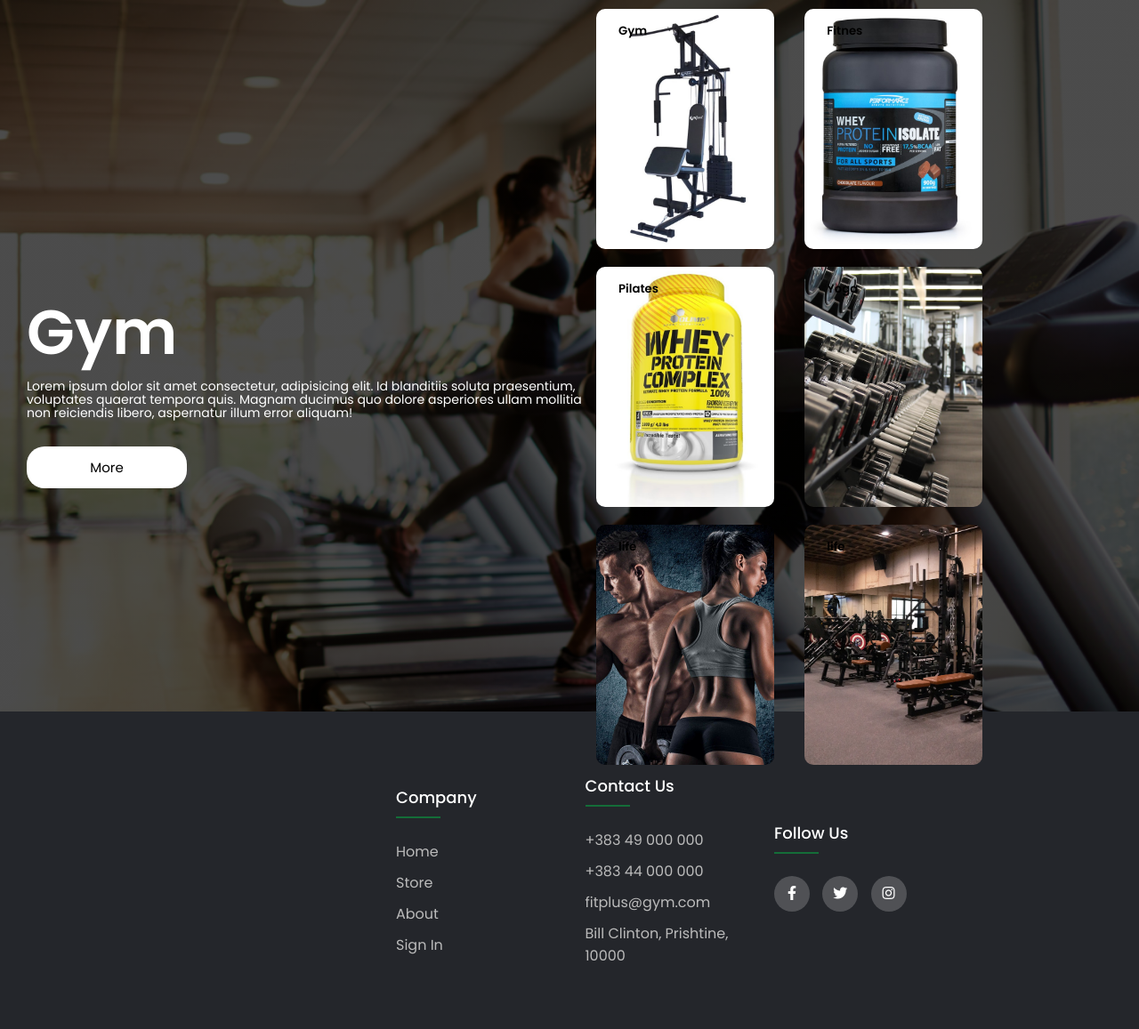
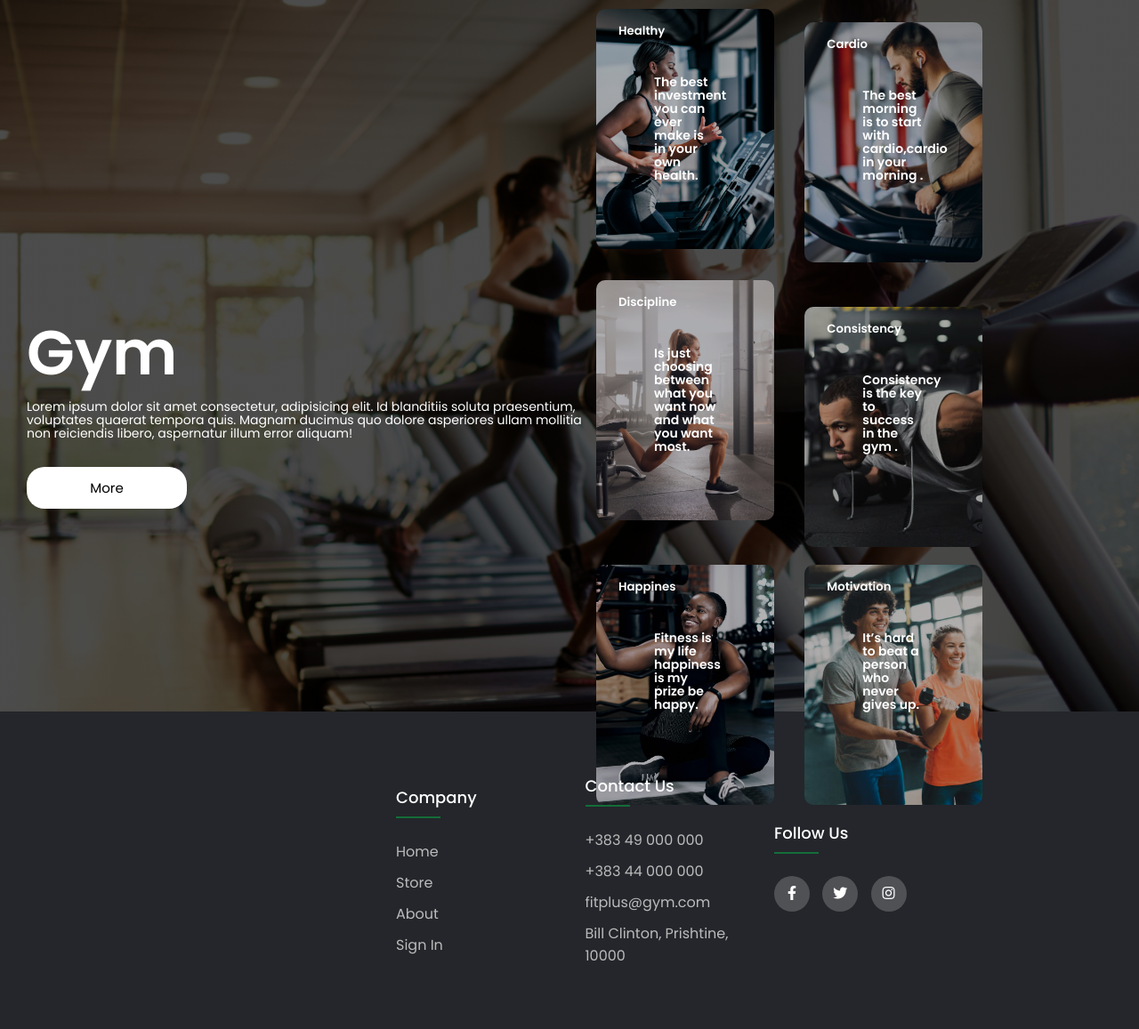
Before and after one commit to auronalidemaj/ProjektiWeb, a PHP site: page /about.html in a window 1280 px wide. Shown: the part 60-1217 px from the top of the page at 89% size. Run offline with PHP 8.4, Linux system fonts and the light colour scheme.

Commit message:
update per about

```diff
--- a/about.html
+++ b/about.html
@@ -41,28 +41,47 @@
             </div>
             <div class="col">
                 <div class = "card card1">
-                    <h5>Gym</h5>
-
+                    <h5>Healthy</h5>
+                    <p class ="pg1">
+                        The best investment you can ever make
+                        is in your own health.
+                    </p>
                 </div>
                 <div class ="card card2">
-                    <h5>Fitnes</h5>
-
+                    <h5>Cardio</h5>
+                    <p class = "pg2">
+                        The best morning is to start with
+                        cardio,cardio in your morning .
+                    </p>
                 </div>
                 <div class ="card card3">
-                    <h5>Pilates</h5>
-
+                    <h5>Discipline</h5>
+                   <p class="pg3">
+                       Is just choosing between what you want now
+                       and what you want most.
+                   </p>
                 </div>
                 <div class ="card card4">
-                    <h5>Yoga</h5>
-
+                    <h5>Consistency </h5>
+                  <p class ="pg4">
+                        Consistency is the key to success
+                        in the gym .
+                  </p>
                 </div>
                 <div class ="card card5">
-                    <h5>life</h5>
-
+                    <h5>Happines</h5>
+                    <p class = "pg5">
+                        Fitness is my
+                        life happiness is my prize
+                        be happy.
+                    </p>
                 </div>
                 <div class ="card card6">
-                    <h5>life</h5>
-
+                    <h5>Motivation</h5>
+                    <p class = "pg6">
+                        It’s hard to beat
+                        a person who never gives up.
+                    </p>
                 </div>
             </div>
         </div>
--- a/css/about.css
+++ b/css/about.css
@@ -116,37 +116,71 @@
     margin:10px 15px;
     background-position: center;
     background-size:cover;
-    transition:transform 0.5s;
+    transition:transform 0.9s;
 
   }
   .card1{
-    background-image: url(/img/about1.jpg);
+    background-image: linear-gradient(rgba(0,0,0,.3),rgb(0,0,0,.3)),url(/img/running.jpg);
   }
   .card2{
-    background-image: url(/img/about2.jpg);
+    background-image: linear-gradient(rgba(0,0,0,.3),rgb(0,0,0,.3)),url(/img/man1.jpg);
   }
   .card3{
-    background-image: url(/img/about3.jpg);
+    background-image: linear-gradient(rgba(0,0,0,.3),rgb(0,0,0,.3)),url(/img/traning.jpg);
   }
   .card4{
-    background-image: url(/img/about4.jfif);
+    background-image: linear-gradient(rgba(0,0,0,.3),rgb(0,0,0,.3)),url(/img/betterman1.jpg);
   }
   .card5{
-    background-image: url(/img/about5.jpg);
+    background-image: linear-gradient(rgba(0,0,0,.3),rgb(0,0,0,.3)),url(/img/happy.webp);
   }
   .card6{
-    background-image: url(/img/about6.webp);
+    background-image: linear-gradient(rgba(0,0,0,.3),rgb(0,0,0,.3)),url(/img/motivation1.jpg);
   }
-
   .card:hover {
     transform: translateY(-10px);
     transition: .50s;
-    background-image: none;
   }
-  p:hover{
-    background-image: none;
+  h5{
+    color: white;
+    font-weight: bold;
   }
-
+  .pg1{
+    margin: auto;
+    width: 100%;
+    padding: 40px;
+    font-weight: bold;
+  }
+  .pg2{
+    margin: auto;
+    width: 100%;
+    padding: 40px;
+    font-weight: bold;
+  }
+  .pg3{
+    margin: auto;
+    width: 100%;
+    padding: 40px;
+    font-weight: bold;
+  }
+  .pg4{
+    margin: auto;
+    width: 100%;
+    padding: 40px;
+    font-weight: bold;
+  }
+  .pg5{
+    margin: auto;
+    width: 100%;
+    padding: 40px;
+    font-weight: bold;
+  }
+  .pg6{
+    margin: auto;
+    width: 100%;
+    padding: 40px;
+    font-weight: bold;
+  }
   /* footer */
   .container{
     max-width: 1170px;
```
Also changed, not shown: img/betterman1.jpg (added), img/happy.webp (added), img/man1.jpg (added), img/motivation1.jpg (added), img/running.jpg (added), img/traning.jpg (added).
